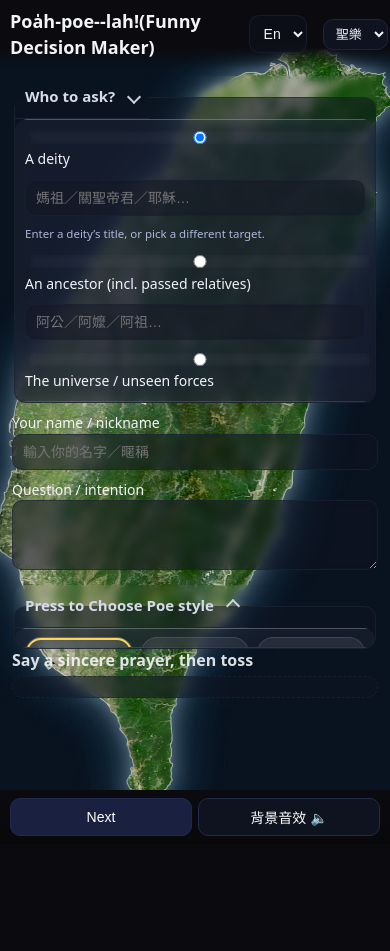
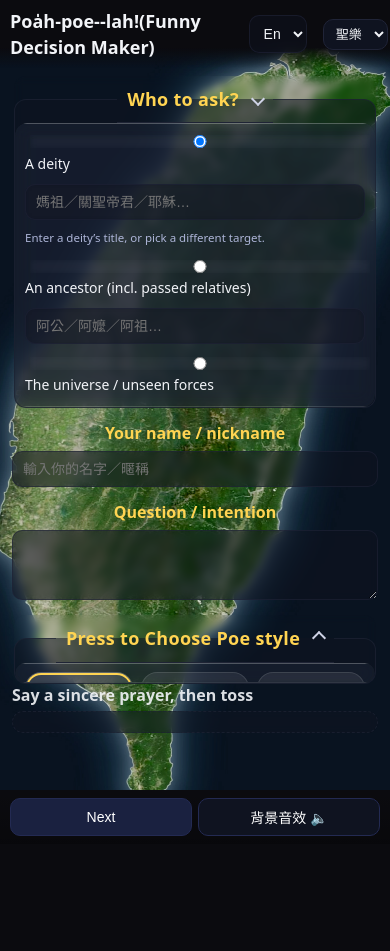
Before and after one commit to hunzan/PoahPoeLah, a plain HTML site: page index.html in a window 390 px wide. Before the commit the page ends 916 px from the top, so only its background shows below. Drawn offline with Linux system fonts and the light colour scheme.

Commit message:
Change subtitles' color

```diff
--- a/index.html
+++ b/index.html
@@ -457,6 +457,44 @@ body.is-result #resLines .small{
   height: auto;
   display: block;
   object-fit: contain;
+}
+/* ===== 設定頁：輸入項目標題（置中＋放大＋黃色） ===== */
+/* 1) fieldset 的標題（求問對象、選桮） */
+#setupForm > fieldset > legend,
+#setupForm > fieldset > legend .legend-text {
+  color: var(--acc);          /* 黃色（沿用你的重點色） */
+  font-size: 20px;
+  font-weight: 800;
+  text-align: center;
+  letter-spacing: .3px;
+}
+
+/* 折疊（accordion）啟用後，legend 是 flex：把內容置中 */
+#setupForm > fieldset.fold > legend {
+  justify-content: center;    /* 讓整個 legend 置中，caret 會在右側 */
+}
+
+/* 2) 單獨那兩個輸入區塊的標題（求問者姓名／暱稱、求問事項）
+      只選擇 #setupForm 直屬的 label → 不會動到 fieldset 內的單選項目 */
+#setupForm > label > span[data-i] {
+  display: block;
+  color: var(--acc);          /* 黃色 */
+  font-size: 18px;
+  font-weight: 700;
+  text-align: center;
+  margin: 6px 0 8px;
+}
+
+/* 手機微調：字級略收、仍清楚 */
+@media (max-width: 480px) {
+  #setupForm > fieldset > legend,
+  #setupForm > fieldset > legend .legend-text {
+    font-size: 18px;
+  }
+  #setupForm > label > span[data-i] {
+    font-size: 16px;
+    margin: 4px 0 6px;
+  }
 }
 </style>
 
```
